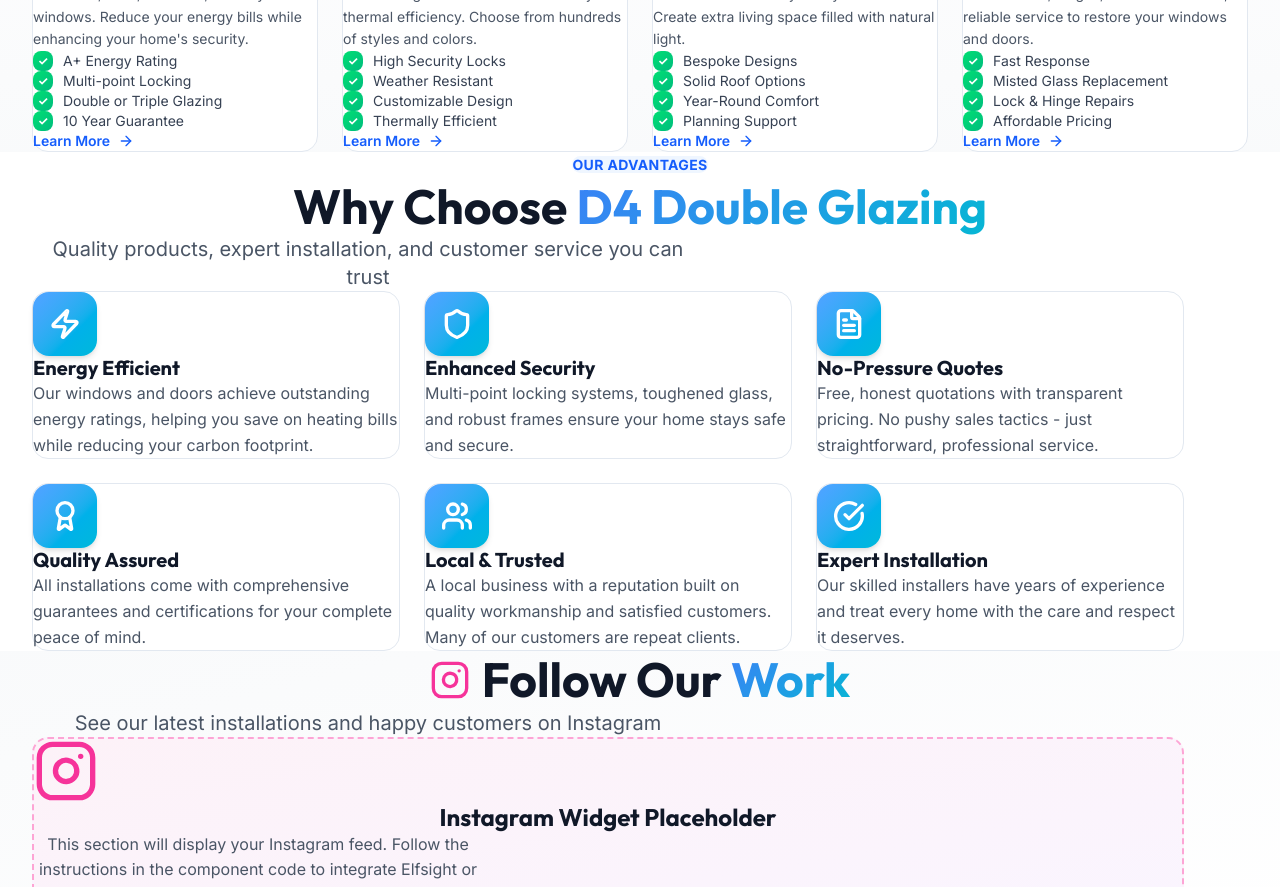
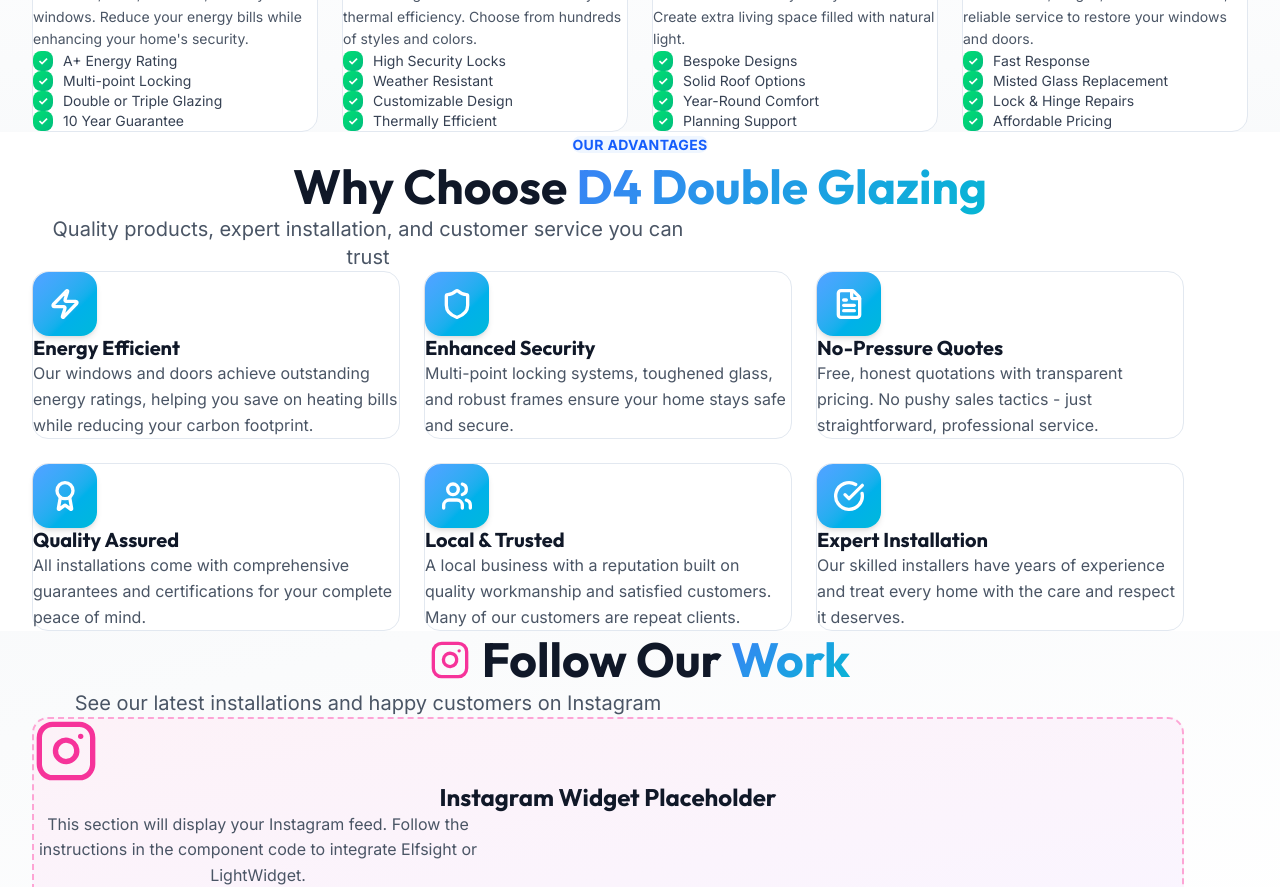
Before and after one commit to singhalamjeet/d4doubleglazing, a Next.js app: page / in a window 1280 px wide. Shown: the part 1060-1947 px from the top of the page. Built offline with nearby package versions, Linux system fonts and the light colour scheme.

Commit message:
Remove Learn More links from service cards

```diff
--- a/components/Services.tsx
+++ b/components/Services.tsx
@@ -74,12 +74,6 @@
                                             </li>
                                         ))}
                                     </ul>
-
-                                    {/* Learn More Link */}
-                                    <div className="flex items-center gap-2 text-blue-600 font-semibold text-sm group-hover:gap-3 transition-all">
-                                        <span>Learn More</span>
-                                        <ArrowRight className="w-4 h-4" />
-                                    </div>
                                 </div>
                             </motion.div>
                         );
```
